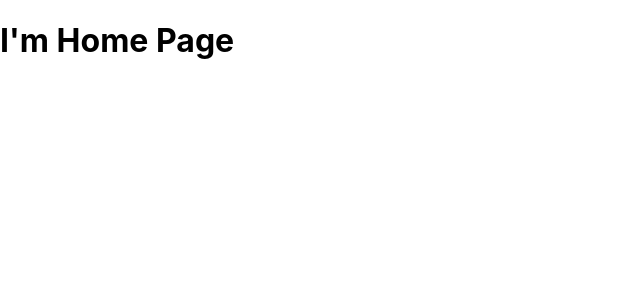
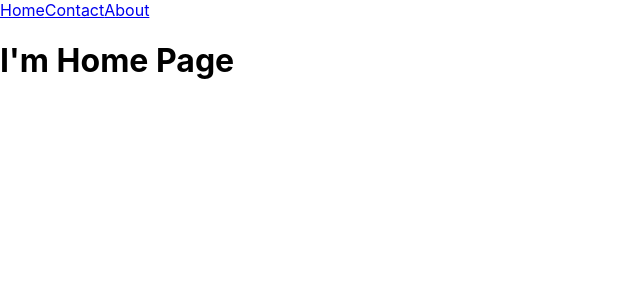
Before and after one commit to souvikpal2000/React-Practice, a React (Create React App) app in the folder reactrouter-dom/: page / in a window 1280 px wide. Shown: the top 300 px of the page, without its empty margins (0-640 px from the left). Built offline with nearby package versions, Linux system fonts and the light colour scheme.

Commit message:
Added NavLink

```diff
--- a/reactrouter-dom/src/App.js
+++ b/reactrouter-dom/src/App.js
@@ -1,6 +1,7 @@
 import React from 'react';
 import {Switch, Route} from 'react-router-dom';
 
+import Menu from './Components/Menu';
 import Home from './Components/Home';
 import Contact from './Components/Contact';
 import About from './Components/About';
@@ -9,10 +10,11 @@ import Error from './Components/Error';
 const App = () => {
     return(
         <React.Fragment>
+            <Menu />
             <Switch>
                 <Route path="/" component={Home} exact />
-                <Route path="/contact" component={Contact} />
-                <Route path="/about" component={About} />
+                <Route path="/contact" component={Contact} exact/>
+                <Route path="/about" component={About} exact/>
                 <Route component={Error} />
             </Switch>
         </React.Fragment>
--- /dev/null
+++ b/reactrouter-dom/src/Components/Menu.jsx
@@ -0,0 +1,17 @@
+import React from 'react';
+import { NavLink } from 'react-router-dom';
+
+const Menu = () => {
+    return(
+        <React.Fragment>
+            <NavLink to="/">Home</NavLink>
+            <NavLink to="/contact">Contact</NavLink>
+            <NavLink to="/about">About</NavLink>
+            {/* <a href="/">Home</a>
+            <a href="/contact">Contact</a>
+            <a href="/about">About</a> */}
+        </React.Fragment>
+    )
+}
+
+export default Menu;
```
